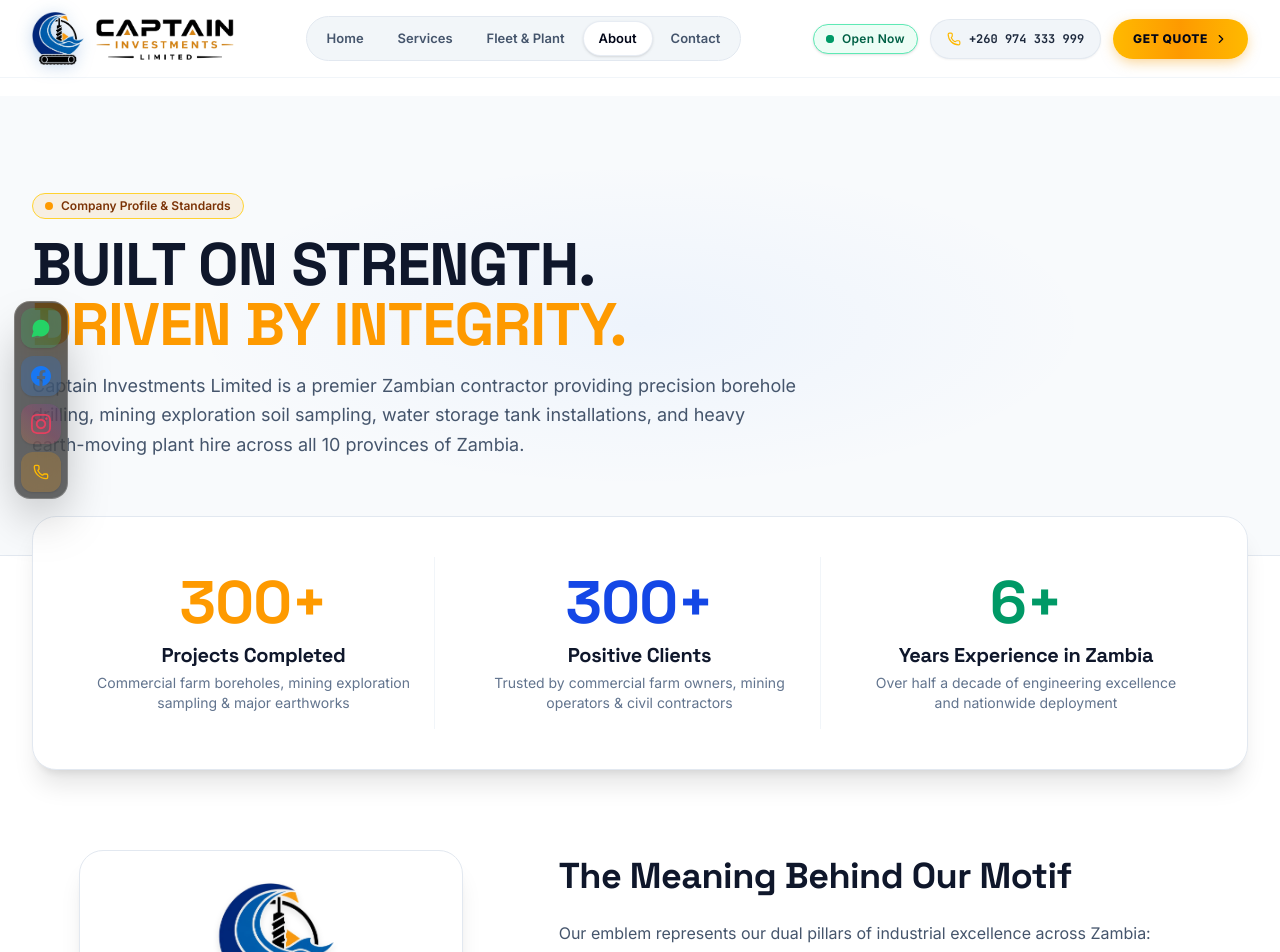
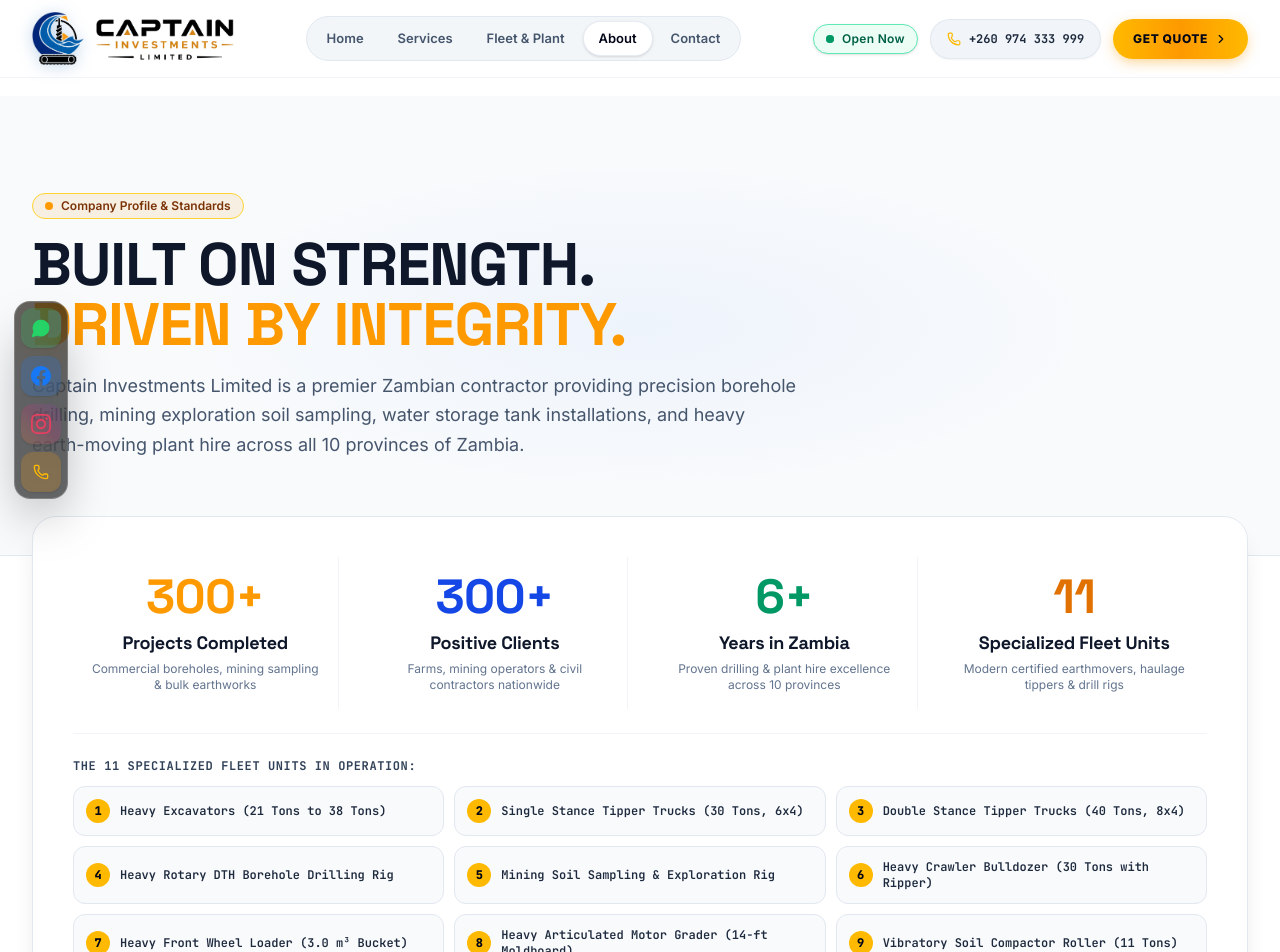
Before and after one commit to varuntejreddy03/captaininvestmentslimited, a Next.js app: page /about in a window 1280 px wide. Shown: the top 952 px of the page. Built offline with nearby package versions, Linux system fonts and the light colour scheme.

Commit message:
Mention all 11 specialized fleet units explicitly in StatsBar and About page

```diff
--- a/app/about/page.tsx
+++ b/app/about/page.tsx
@@ -35,43 +35,110 @@
         </div>
       </section>
 
-      {/* Verified Proven Track Record: 300+ Projects, 300+ Positive Clients, 6+ Years Experience */}
+      {/* Verified Proven Track Record: 300+ Projects, 300+ Positive Clients, 6+ Years Experience, 11 Fleet Units */}
       <section className="relative z-20 -mt-8 sm:-mt-10 max-w-7xl mx-auto px-4 sm:px-6 lg:px-8">
-        <div className="grid grid-cols-1 sm:grid-cols-3 gap-6 p-6 sm:p-10 rounded-3xl bg-white border border-slate-200 shadow-xl">
+        <div className="p-6 sm:p-10 rounded-3xl bg-white border border-slate-200 shadow-xl space-y-6">
+          <div className="grid grid-cols-1 sm:grid-cols-2 lg:grid-cols-4 gap-6">
             <div className="text-center p-4 border-b sm:border-b-0 sm:border-r border-slate-100 flex flex-col justify-center">
-            <span className="font-heading text-4xl sm:text-6xl font-black text-amber-500 tracking-tight">
+              <span className="font-heading text-4xl sm:text-5xl font-black text-amber-500 tracking-tight">
                 300+
               </span>
-            <span className="font-heading text-lg sm:text-xl font-bold text-slate-900 mt-2">
+              <span className="font-heading text-base sm:text-lg font-bold text-slate-900 mt-2">
                 Projects Completed
               </span>
-            <p className="text-xs sm:text-sm text-slate-500 mt-1 max-w-xs mx-auto">
-              Commercial farm boreholes, mining exploration sampling & major earthworks
+              <p className="text-xs text-slate-500 mt-1">
+                Commercial boreholes, mining sampling & bulk earthworks
               </p>
             </div>
 
             <div className="text-center p-4 border-b sm:border-b-0 sm:border-r border-slate-100 flex flex-col justify-center">
-            <span className="font-heading text-4xl sm:text-6xl font-black text-blue-700 tracking-tight">
+              <span className="font-heading text-4xl sm:text-5xl font-black text-blue-700 tracking-tight">
                 300+
               </span>
-            <span className="font-heading text-lg sm:text-xl font-bold text-slate-900 mt-2">
+              <span className="font-heading text-base sm:text-lg font-bold text-slate-900 mt-2">
                 Positive Clients
               </span>
-            <p className="text-xs sm:text-sm text-slate-500 mt-1 max-w-xs mx-auto">
-              Trusted by commercial farm owners, mining operators & civil contractors
+              <p className="text-xs text-slate-500 mt-1">
+                Farms, mining operators & civil contractors nationwide
+              </p>
+            </div>
+
+            <div className="text-center p-4 border-b sm:border-b-0 sm:border-r border-slate-100 flex flex-col justify-center">
+              <span className="font-heading text-4xl sm:text-5xl font-black text-emerald-600 tracking-tight">
+                6+
+              </span>
+              <span className="font-heading text-base sm:text-lg font-bold text-slate-900 mt-2">
+                Years in Zambia
+              </span>
+              <p className="text-xs text-slate-500 mt-1">
+                Proven drilling & plant hire excellence across 10 provinces
               </p>
             </div>
 
             <div className="text-center p-4 flex flex-col justify-center">
-            <span className="font-heading text-4xl sm:text-6xl font-black text-emerald-600 tracking-tight">
-              6+
+              <span className="font-heading text-4xl sm:text-5xl font-black text-amber-600 tracking-tight">
+                11
               </span>
-            <span className="font-heading text-lg sm:text-xl font-bold text-slate-900 mt-2">
-              Years Experience in Zambia
+              <span className="font-heading text-base sm:text-lg font-bold text-slate-900 mt-2">
+                Specialized Fleet Units
               </span>
-            <p className="text-xs sm:text-sm text-slate-500 mt-1 max-w-xs mx-auto">
-              Over half a decade of engineering excellence and nationwide deployment
+              <p className="text-xs text-slate-500 mt-1">
+                Modern certified earthmovers, haulage tippers & drill rigs
               </p>
+            </div>
+          </div>
+
+          {/* Explicit Listing of all 11 Specialized Fleet Types */}
+          <div className="pt-6 border-t border-slate-100">
+            <span className="text-xs font-mono font-bold text-slate-700 uppercase tracking-wider block mb-3 text-center sm:text-left">
+              The 11 Specialized Fleet Units in Operation:
+            </span>
+            <div className="grid grid-cols-1 sm:grid-cols-2 lg:grid-cols-3 gap-2.5 text-xs font-mono">
+              <div className="p-3 rounded-xl bg-slate-50 border border-slate-200 font-semibold text-slate-800 flex items-center gap-2.5">
+                <span className="w-6 h-6 rounded-full bg-amber-400 text-slate-950 flex items-center justify-center text-xs font-black shrink-0">1</span>
+                <span>Heavy Excavators (21 Tons to 38 Tons)</span>
+              </div>
+              <div className="p-3 rounded-xl bg-slate-50 border border-slate-200 font-semibold text-slate-800 flex items-center gap-2.5">
+                <span className="w-6 h-6 rounded-full bg-amber-400 text-slate-950 flex items-center justify-center text-xs font-black shrink-0">2</span>
+                <span>Single Stance Tipper Trucks (30 Tons, 6x4)</span>
+              </div>
+              <div className="p-3 rounded-xl bg-slate-50 border border-slate-200 font-semibold text-slate-800 flex items-center gap-2.5">
+                <span className="w-6 h-6 rounded-full bg-amber-400 text-slate-950 flex items-center justify-center text-xs font-black shrink-0">3</span>
+                <span>Double Stance Tipper Trucks (40 Tons, 8x4)</span>
+              </div>
+              <div className="p-3 rounded-xl bg-slate-50 border border-slate-200 font-semibold text-slate-800 flex items-center gap-2.5">
+                <span className="w-6 h-6 rounded-full bg-amber-400 text-slate-950 flex items-center justify-center text-xs font-black shrink-0">4</span>
+                <span>Heavy Rotary DTH Borehole Drilling Rig</span>
+              </div>
+              <div className="p-3 rounded-xl bg-slate-50 border border-slate-200 font-semibold text-slate-800 flex items-center gap-2.5">
+                <span className="w-6 h-6 rounded-full bg-amber-400 text-slate-950 flex items-center justify-center text-xs font-black shrink-0">5</span>
+                <span>Mining Soil Sampling & Exploration Rig</span>
+              </div>
+              <div className="p-3 rounded-xl bg-slate-50 border border-slate-200 font-semibold text-slate-800 flex items-center gap-2.5">
+                <span className="w-6 h-6 rounded-full bg-amber-400 text-slate-950 flex items-center justify-center text-xs font-black shrink-0">6</span>
+                <span>Heavy Crawler Bulldozer (30 Tons with Ripper)</span>
+              </div>
+              <div className="p-3 rounded-xl bg-slate-50 border border-slate-200 font-semibold text-slate-800 flex items-center gap-2.5">
+                <span className="w-6 h-6 rounded-full bg-amber-400 text-slate-950 flex items-center justify-center text-xs font-black shrink-0">7</span>
+                <span>Heavy Front Wheel Loader (3.0 m³ Bucket)</span>
+              </div>
+              <div className="p-3 rounded-xl bg-slate-50 border border-slate-200 font-semibold text-slate-800 flex items-center gap-2.5">
+                <span className="w-6 h-6 rounded-full bg-amber-400 text-slate-950 flex items-center justify-center text-xs font-black shrink-0">8</span>
+                <span>Heavy Articulated Motor Grader (14-ft Moldboard)</span>
+              </div>
+              <div className="p-3 rounded-xl bg-slate-50 border border-slate-200 font-semibold text-slate-800 flex items-center gap-2.5">
+                <span className="w-6 h-6 rounded-full bg-amber-400 text-slate-950 flex items-center justify-center text-xs font-black shrink-0">9</span>
+                <span>Vibratory Soil Compactor Roller (11 Tons)</span>
+              </div>
+              <div className="p-3 rounded-xl bg-slate-50 border border-slate-200 font-semibold text-slate-800 flex items-center gap-2.5">
+                <span className="w-6 h-6 rounded-full bg-amber-400 text-slate-950 flex items-center justify-center text-xs font-black shrink-0">10</span>
+                <span>Dual-Purpose 4-in-1 Backhoe Loader</span>
+              </div>
+              <div className="p-3 rounded-xl bg-slate-50 border border-slate-200 font-semibold text-slate-800 flex items-center gap-2.5 sm:col-span-2 lg:col-span-2">
+                <span className="w-6 h-6 rounded-full bg-amber-400 text-slate-950 flex items-center justify-center text-xs font-black shrink-0">11</span>
+                <span>Multi-Axle Heavy Lowbed Transporter (50+ Tons Nationwide Delivery)</span>
+              </div>
+            </div>
           </div>
         </div>
       </section>
--- a/components/ui/StatsBar.tsx
+++ b/components/ui/StatsBar.tsx
@@ -21,7 +21,7 @@
     <div className="relative z-20 -mt-8 max-w-7xl mx-auto px-4 sm:px-6 lg:px-8">
       <div className="rounded-2xl bg-white p-6 sm:p-8 border border-slate-200 shadow-xl backdrop-blur-xl">
         {FEATURE_FLAGS.SHOW_STATS_COUNTERS ? (
-          /* Feature Flag ON: Render Verified Counters */
+          <>
             <div className="grid grid-cols-2 md:grid-cols-4 gap-6 text-center">
               {verifiedClientMetrics.map((stat, idx) => (
                 <div key={idx} className="space-y-1">
@@ -34,6 +34,24 @@
                 </div>
               ))}
             </div>
+
+            <div className="mt-5 pt-4 border-t border-slate-100 flex flex-wrap items-center justify-center gap-1.5 sm:gap-2 text-[11px] font-mono text-slate-600 text-center">
+              <span className="font-bold text-slate-900 uppercase tracking-wider mr-1">
+                11 Fleet Types:
+              </span>
+              <span className="px-2 py-0.5 rounded-md bg-slate-100 text-slate-700">1. Excavators (21T–38T)</span>
+              <span className="px-2 py-0.5 rounded-md bg-slate-100 text-slate-700">2. 30T Tippers</span>
+              <span className="px-2 py-0.5 rounded-md bg-slate-100 text-slate-700">3. 40T Tippers</span>
+              <span className="px-2 py-0.5 rounded-md bg-slate-100 text-slate-700">4. Borehole Rig</span>
+              <span className="px-2 py-0.5 rounded-md bg-slate-100 text-slate-700">5. Soil Sampling Rig</span>
+              <span className="px-2 py-0.5 rounded-md bg-slate-100 text-slate-700">6. 30T Dozer</span>
+              <span className="px-2 py-0.5 rounded-md bg-slate-100 text-slate-700">7. 3.0 m³ Loader</span>
+              <span className="px-2 py-0.5 rounded-md bg-slate-100 text-slate-700">8. Motor Grader</span>
+              <span className="px-2 py-0.5 rounded-md bg-slate-100 text-slate-700">9. 11T Compactor</span>
+              <span className="px-2 py-0.5 rounded-md bg-slate-100 text-slate-700">10. 4-in-1 Backhoe</span>
+              <span className="px-2 py-0.5 rounded-md bg-slate-100 text-slate-700">11. 50T Lowbed</span>
+            </div>
+          </>
         ) : (
           /* Feature Flag OFF (Default): Transparent Verified Operational Standards */
           <div className="grid grid-cols-1 sm:grid-cols-2 lg:grid-cols-4 gap-6">
```
Lines whose indentation alone changed are shown as unchanged.
